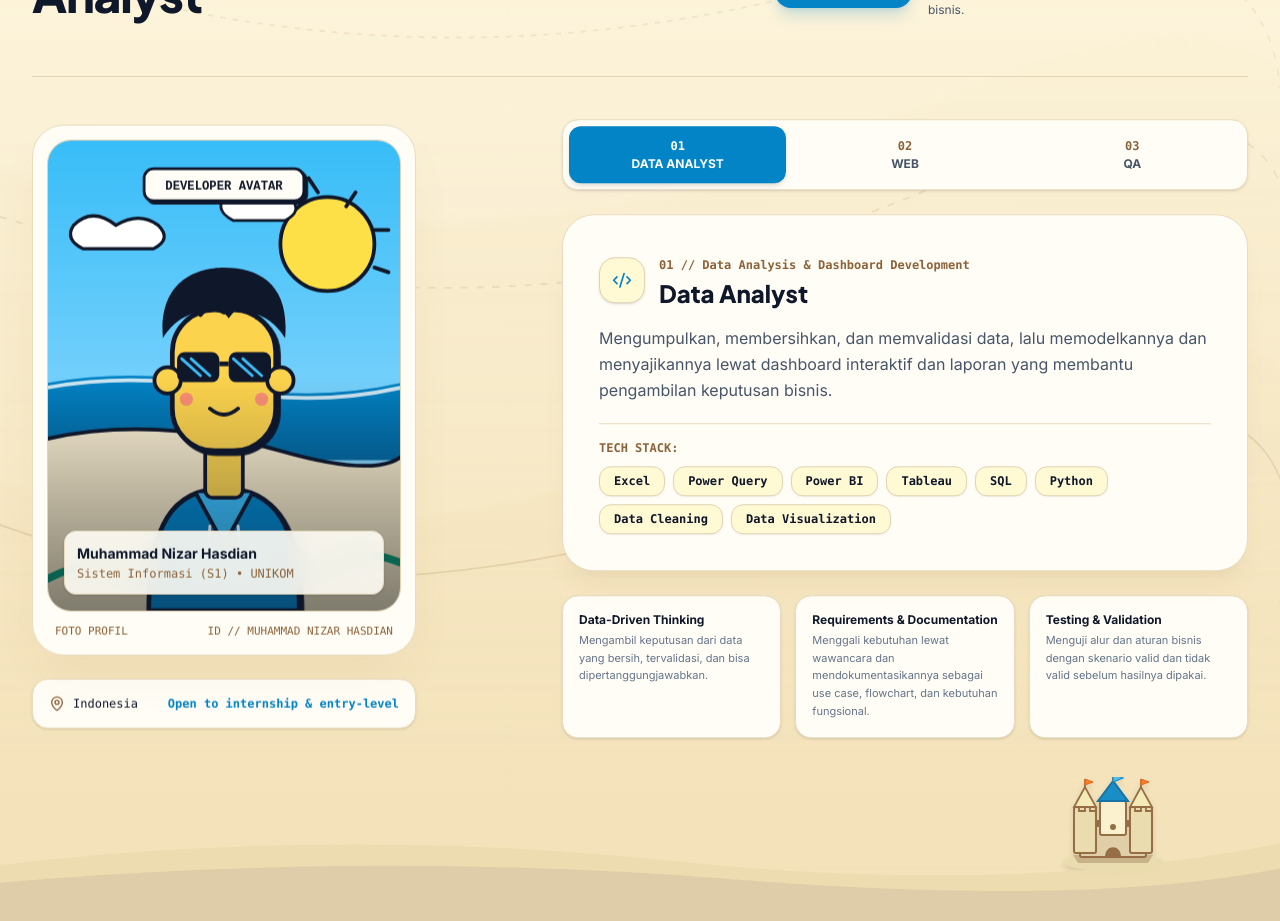
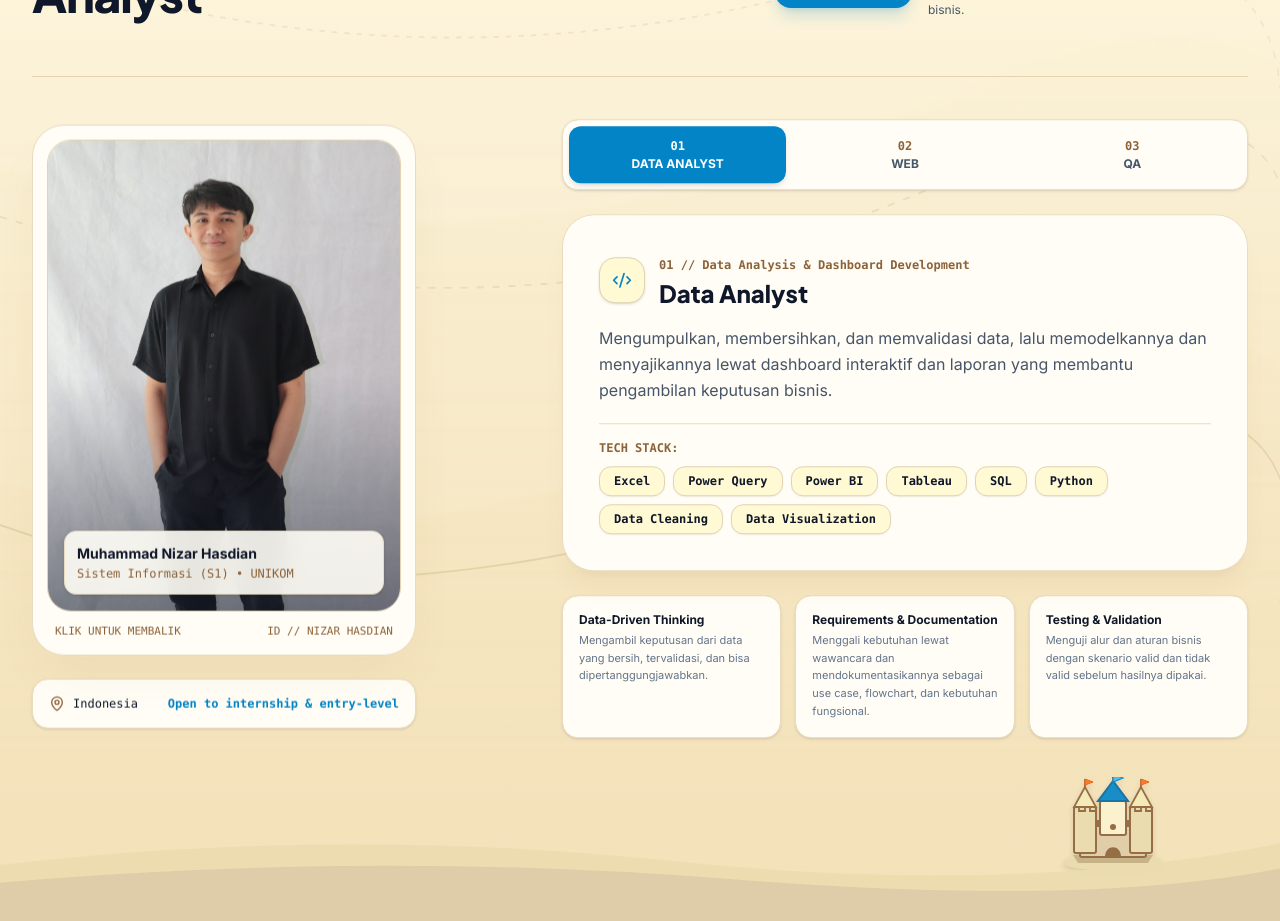
Before and after one commit to nizarhasdian8/Hasdian, a React (Vite) app: page / in a window 1280 px wide. Shown: the part 1020-1941 px from the top of the page. Built offline with nearby package versions, Linux system fonts and the light colour scheme.

Commit message:
Update profil

```diff
--- a/src/components/profile/ProfilePhotoCard.tsx
+++ b/src/components/profile/ProfilePhotoCard.tsx
@@ -1,5 +1,5 @@
-import React from 'react';
-import { motion } from 'framer-motion';
+import React, { useState } from 'react';
+import { motion, useReducedMotion } from 'framer-motion';
 import { MapPin } from 'lucide-react';
 import { profileData } from '../../data/portfolioData';
 import { useCardTilt } from '../../hooks/useCardTilt';
@@ -8,10 +8,82 @@ interface ProfilePhotoCardProps {
   isFlooded: boolean;
 }
 
+interface CardFaceProps {
+  isBack?: boolean;
+  imageSrc: string;
+  imageAlt: string;
+  actionText: string;
+  idText: string;
+  isHidden: boolean;
+  onError?: (e: React.SyntheticEvent<HTMLImageElement>) => void;
+}
+
+const CardFace: React.FC<CardFaceProps> = ({
+  isBack = false,
+  imageSrc,
+  imageAlt,
+  actionText,
+  idText,
+  isHidden,
+  onError,
+}) => {
+  return (
+    <div
+      aria-hidden={isHidden}
+      style={{
+        backfaceVisibility: 'hidden',
+        WebkitBackfaceVisibility: 'hidden',
+        ...(isBack ? { transform: 'rotateY(180deg)' } : {}),
+      }}
+      className={`${
+        isBack ? 'absolute inset-0' : 'relative'
+      } w-full rounded-[32px] p-3.5 bg-[#fffdf5] border border-[#e8dbc0] shadow-2xl shadow-[#8c6239]/8`}
+    >
+      <div className="relative aspect-[3/4] w-full rounded-[24px] overflow-hidden bg-[#faeed1] border border-[#e2d3b3] flex items-center justify-center">
+        <img
+          src={imageSrc}
+          alt={imageAlt}
+          className="w-full h-full object-cover object-center transition-transform duration-500 group-hover:scale-105"
+          onError={onError}
+        />
+
+        <div className="absolute inset-0 bg-gradient-to-t from-[#0f172a]/75 via-transparent to-transparent opacity-65 pointer-events-none" />
+
+        <div className="absolute bottom-4 left-4 right-4 p-3 rounded-xl bg-[#fffdf5]/90 border border-[#e8dbc0] backdrop-blur-md shadow-sm">
+          <div className="text-sm font-bold text-[#0f172a]">
+            {profileData.name}
+          </div>
+          <div className="text-xs text-[#8c6239] font-mono mt-0.5">
+            {profileData.education}
+          </div>
+        </div>
+      </div>
+
+      <div className="mt-3 px-2 flex items-center justify-between text-[11px] font-mono text-[#8c6239]">
+        <span>{actionText}</span>
+        <span>{idText}</span>
+      </div>
+    </div>
+  );
+};
+
 export const ProfilePhotoCard: React.FC<ProfilePhotoCardProps> = ({ isFlooded }) => {
   const { tiltProps } = useCardTilt(6);
+  const [flipped, setFlipped] = useState(false);
+  const shouldReduceMotion = useReducedMotion();
 
   const isMobile = typeof window !== 'undefined' ? window.innerWidth < 640 : false;
+
+  const handleFlip = () => {
+    setFlipped((prev) => !prev);
+  };
+
+  const handleKeyDown = (e: React.KeyboardEvent) => {
+    if (e.key === 'Enter' || e.key === ' ') {
+      e.preventDefault();
+      handleFlip();
+    }
+  };
 
   return (
     <motion.div
@@ -36,34 +108,47 @@ export const ProfilePhotoCard: React.FC<ProfilePhotoCardProps> = ({ isFlooded })
     >
       <div
         {...tiltProps}
-        className="relative w-full max-w-sm rounded-[32px] p-3.5 bg-[#fffdf5] border border-[#e8dbc0] shadow-2xl shadow-[#8c6239]/8 group cursor-pointer"
+        role="button"
+        tabIndex={0}
+        aria-label="Balik kartu foto profil"
+        onClick={handleFlip}
+        onKeyDown={handleKeyDown}
+        className="relative w-full max-w-sm group cursor-pointer focus:outline-none"
       >
-        <div className="relative aspect-[3/4] w-full rounded-[24px] overflow-hidden bg-[#faeed1] border border-[#e2d3b3] flex items-center justify-center">
-          <img
-            src={profileData.avatarUrl || '/avatar.svg'}
-            alt={profileData.name}
-            className="w-full h-full object-cover object-center transition-transform duration-500 group-hover:scale-105"
-            onError={(e) => {
-              const target = e.target as HTMLImageElement;
-              target.src = '/avatar.svg';
-            }}
-          />
+        <div style={{ perspective: 1200 }} className="w-full">
+          <motion.div
+            style={{ transformStyle: 'preserve-3d' }}
+            animate={{ rotateY: flipped ? 180 : 0 }}
+            transition={
+              shouldReduceMotion
+                ? { duration: 0 }
+                : { type: 'spring', stiffness: 140, damping: 20 }
+            }
+            className="relative w-full"
+          >
+            {/* Front Face: User Photo */}
+            <CardFace
+              imageSrc={profileData.photoUrl || '/avatar.svg'}
+              imageAlt={profileData.name}
+              actionText="KLIK UNTUK MEMBALIK"
+              idText="ID // NIZAR HASDIAN"
+              isHidden={flipped}
+              onError={(e) => {
+                const target = e.target as HTMLImageElement;
+                target.src = profileData.avatarUrl || '/avatar.svg';
+              }}
+            />
 
-          <div className="absolute inset-0 bg-gradient-to-t from-[#0f172a]/75 via-transparent to-transparent opacity-65 pointer-events-none" />
-
-          <div className="absolute bottom-4 left-4 right-4 p-3 rounded-xl bg-[#fffdf5]/90 border border-[#e8dbc0] backdrop-blur-md shadow-sm">
-            <div className="text-sm font-bold text-[#0f172a]">
-              {profileData.name}
-            </div>
-            <div className="text-xs text-[#8c6239] font-mono mt-0.5">
-              {profileData.education}
-            </div>
-          </div>
-        </div>
-
-        <div className="mt-3 px-2 flex items-center justify-between text-[11px] font-mono text-[#8c6239]">
-          <span>FOTO PROFIL</span>
-          <span>ID // MUHAMMAD NIZAR HASDIAN</span>
+            {/* Back Face: Developer Avatar */}
+            <CardFace
+              isBack
+              imageSrc={profileData.avatarUrl || '/avatar.svg'}
+              imageAlt="Avatar developer"
+              actionText="KLIK UNTUK KEMBALI"
+              idText="ID // NIZAR HASDIAN"
+              isHidden={!flipped}
+            />
+          </motion.div>
         </div>
       </div>
 
--- a/src/data/portfolioData.ts
+++ b/src/data/portfolioData.ts
@@ -8,6 +8,7 @@ export const profileData: ProfileData = {
   bio: 'Informatics engineering undergraduate focused on building end-to-end web platforms and mobile applications with resilient architecture, clean code, and Linux-driven workflows.',
   experienceStart: 'Active Developer',
   avatarUrl: '/avatar.svg',
+  photoUrl: '/Foto%20Full.jpg',
   interests: [
     'Web Architecture',
     'Mobile Systems',
--- a/src/types/portfolio.ts
+++ b/src/types/portfolio.ts
@@ -63,6 +63,7 @@ export interface ProfileData {
   bio: string;
   experienceStart: string;
   avatarUrl: string;
+  photoUrl?: string;
   interests: string[];
   contact: {
     email: string;
```
Also changed, not shown: public/Foto Full.jpg (added).
